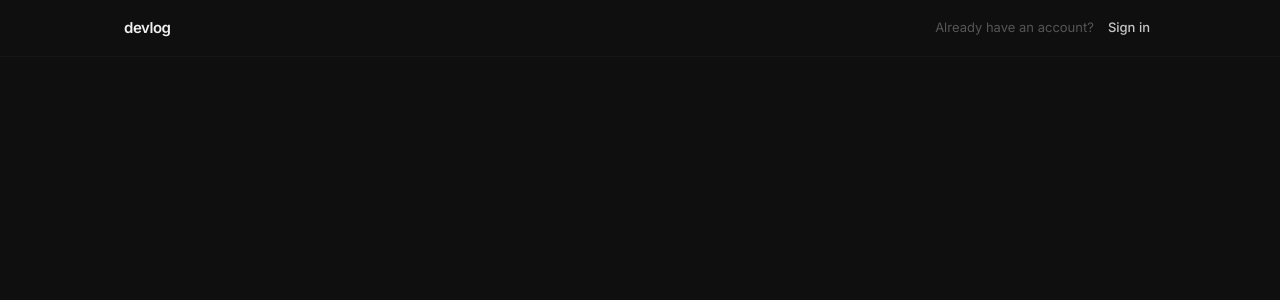
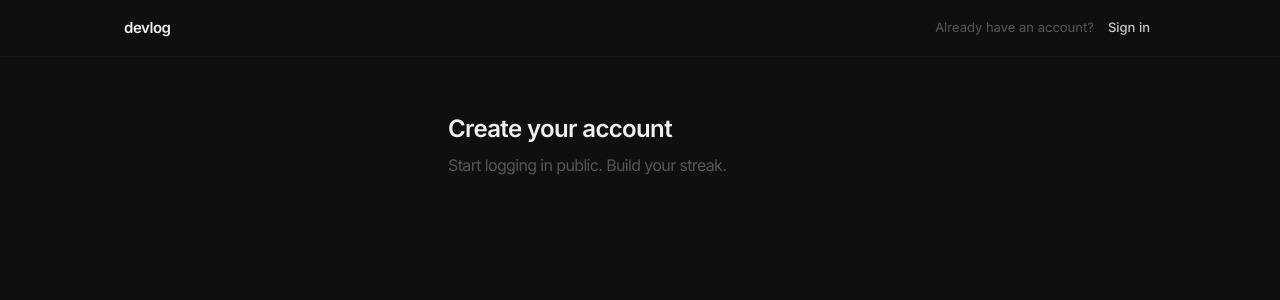
Before and after one commit to h3pixz/DevLog, a React (Vite) app: page /reg in a window 1280 px wide. Shown: the top 300 px of the page. Built offline with nearby package versions, Linux system fonts and the light colour scheme.

Commit message:
add: Create account text + layout in register page

```diff
--- a/src/pages/RegisterPage.tsx
+++ b/src/pages/RegisterPage.tsx
@@ -1,7 +1,24 @@
 import Header from "../components/Header";
 
 export default function RegisterPage() {
-    return (
-        <Header mode="minimal"/>
-    )
+  return (
+    <>
+      <Header mode="minimal" />
+      <div
+        className="flex justify-center flex-1"
+        style={{ padding: "56px 24px 80px" }}
+      >
+        <div className="w-full max-w-sm tracking-[-0.04em] leading-[1.1]">
+          <div>
+            <h1 className="text-2xl font-semibold text-[#F0F0F0] mb-2">
+              Create your account
+            </h1>
+            <p className="text-m text-[#555555] leading-[1.5]">Start logging in public. Build your streak.</p>
+          </div>
+        </div>
+
+        <form></form>
+      </div>
+    </>
+  );
 }
```
